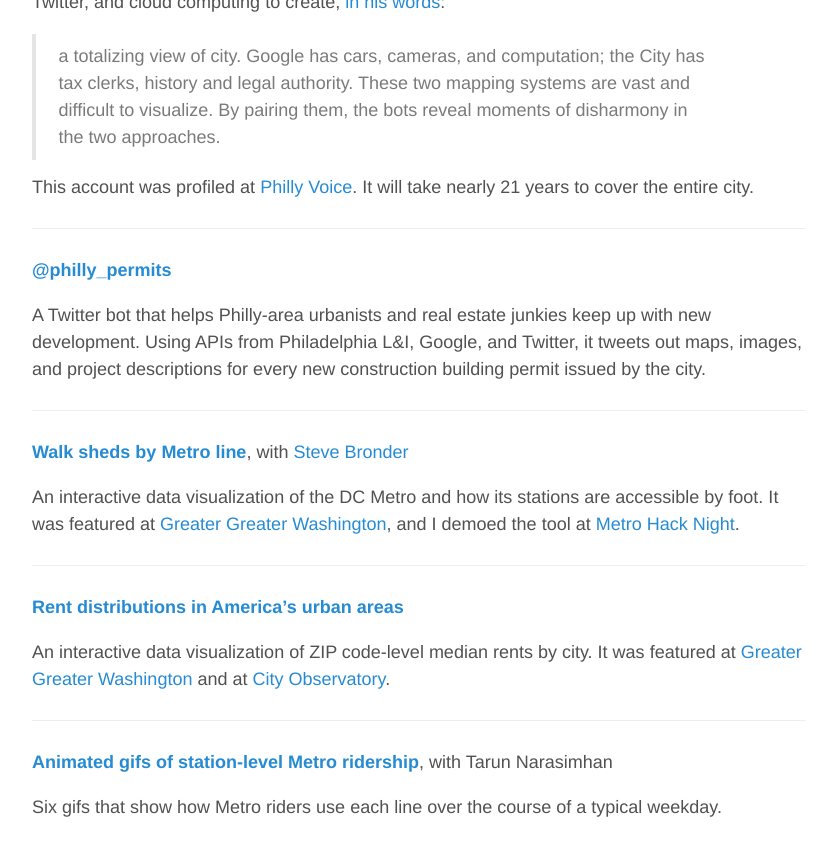
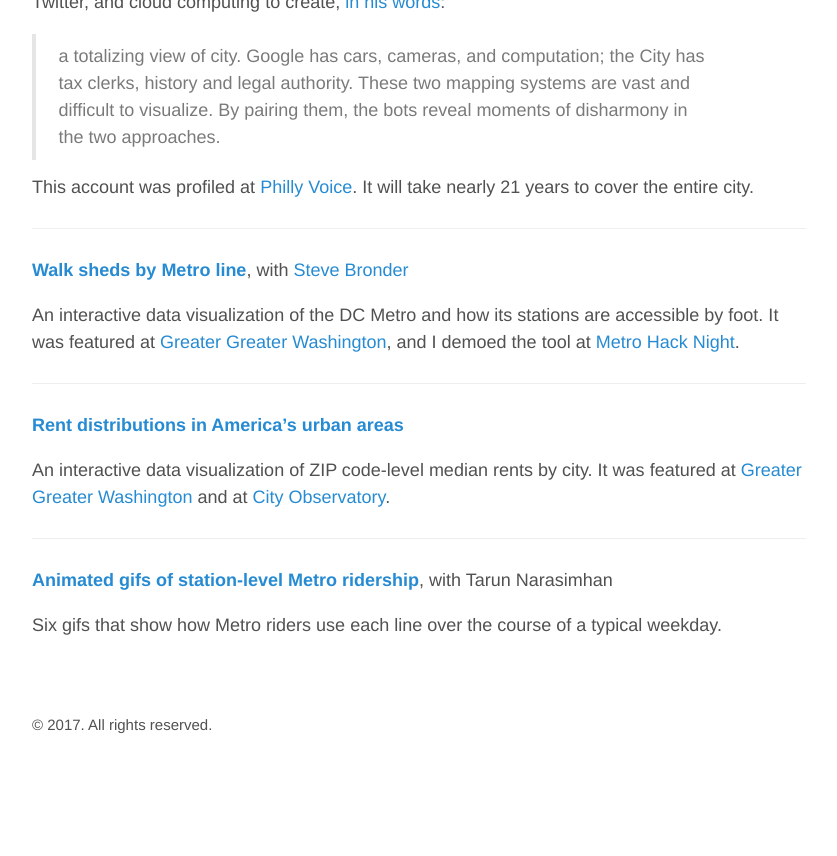
Before and after one commit to WadeP6970/johnricco.github.io, a Jekyll site: the page built from projects.md, in a window 1280 px wide and 900 px high, scrolled down 1619 px. Shown: the top 856 px of the window, without its empty margins (221-1058 px from the left). Built offline with Jekyll 4.4.1, drawn with Linux system fonts in a browser that asks for light colours; after the commit the page ends 2393 px from its top, so only the background shows below that.

Commit message:
Removed permit bot from projects.

```diff
--- a/projects.md
+++ b/projects.md
@@ -59,12 +59,6 @@ This account was profiled at [Philly Voice](http://www.phillyvoice.com/twitter-a
 
 ---
 
-**[@philly_permits](https://twitter.com/philly_permits)**
-
-A Twitter bot that helps Philly-area urbanists and real estate junkies keep up with new development. Using APIs from Philadelphia L&I, Google, and Twitter, it tweets out maps, images, and project descriptions for every new construction building permit issued by the city.
-
----
-
 **[Walk sheds by Metro
 line](https://johnricco.shinyapps.io/metro_walksheds/)**, with [Steve
 Bronder](http://www.stevebronder.com/read-me/)
```
Also changed, not shown: other parts of projects.md (+1 -1 lines).
